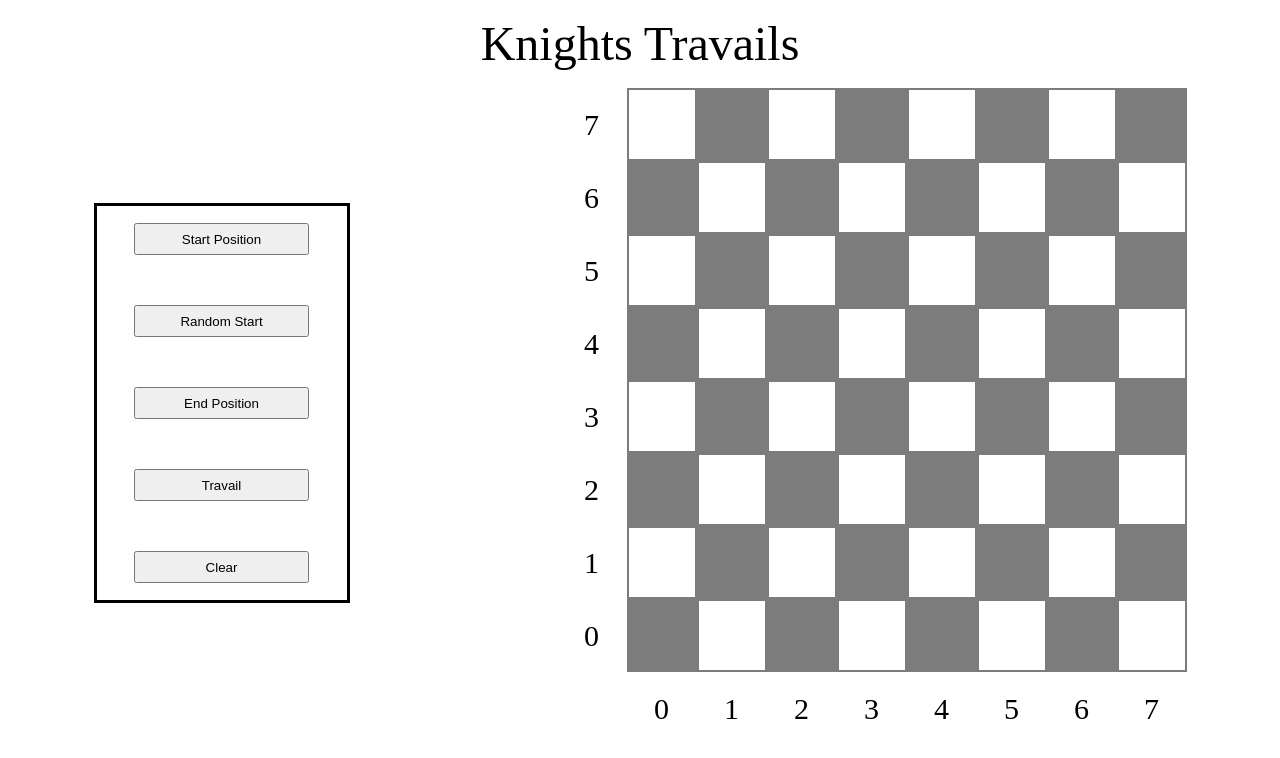
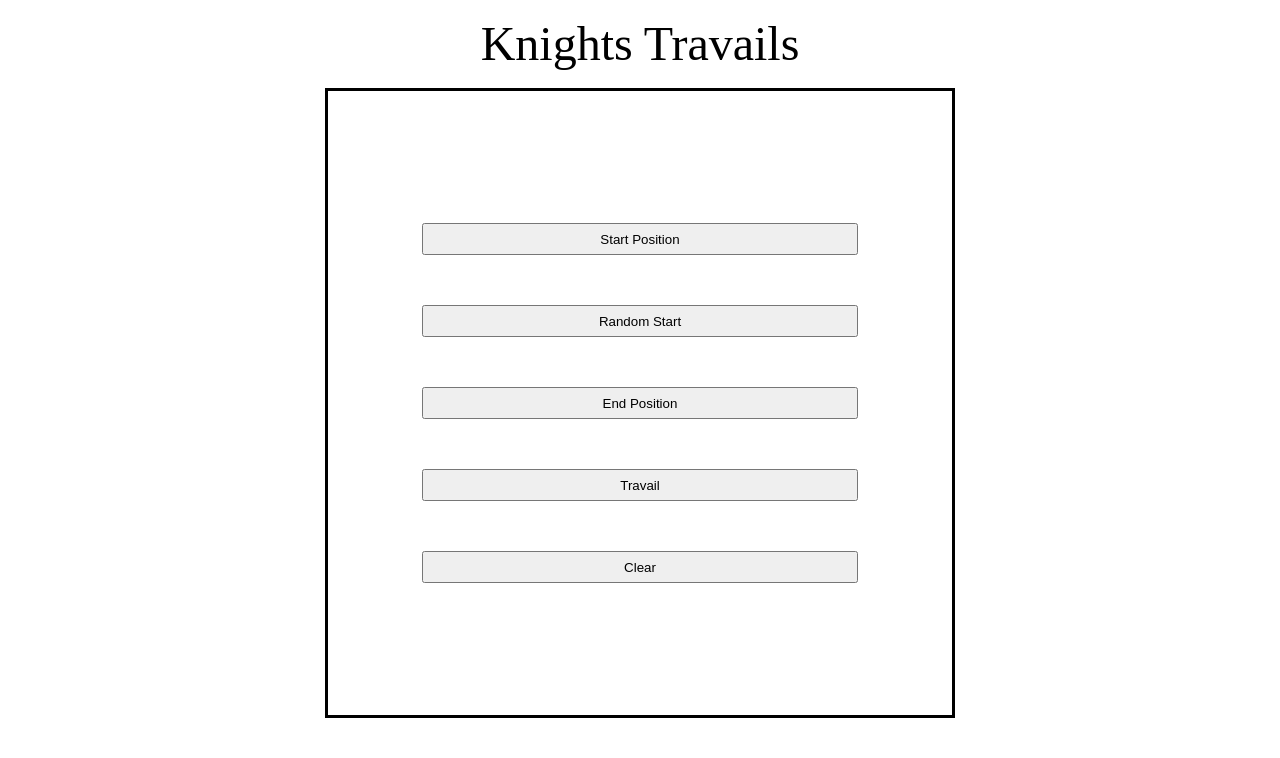
Before and after one commit to dukdukg00se/knights-travails, a website built with webpack: page dist/index.html in a window 1280 px wide. Built offline with nearby package versions, Linux system fonts and the light colour scheme.

Commit message:
Work on code to create page content

```diff
--- a/dist/index.html
+++ b/dist/index.html
@@ -12,7 +12,10 @@
 
 
 <body>
-  <header>
+  <div id="content">
+
+  </div>
+  <!-- <header>
     <h1>Knights Travails</h1>
   </header>
 
@@ -126,8 +129,6 @@
 
 
     </section>
-  </main>
-
-
+  </main> -->
 </body>
 </html>
--- a/dist/main.js
+++ b/dist/main.js
@@ -63,8 +63,47 @@ class Tree {
   }
 }
 
-let startPt = [0,0];
-let endPt = [1,7];
+function createHeader() {
+  const header = document.createElement('header');
+  const pageTitle = document.createElement('h1');
+  pageTitle.textContent = 'Knights Travails';
+  header.append(pageTitle);
+  return header;
+}
 
-let kTree = new Tree(startPt, endPt);
-console.log(kTree.getPath())
+function createUI() {
+  const ui = document.createElement('section');
+  const startBtn = document.createElement('button');
+  const randomBtn = document.createElement('button');
+  const endBtn = document.createElement('button');
+  const travailBtn = document.createElement('button');
+  const clearBtn = document.createElement('button');
+
+  startBtn.type = 'button';
+  randomBtn.type = 'button';
+  endBtn.type = 'button';
+  travailBtn.type = 'button';
+  clearBtn.type = 'button';
+
+  startBtn.textContent = 'Start Position';
+  randomBtn.textContent = 'Random Start';
+  endBtn.textContent = 'End Position';
+  travailBtn.textContent = 'Travail';
+  clearBtn.textContent = 'Clear';
+
+  ui.append(startBtn, randomBtn, endBtn, travailBtn, clearBtn);
+  return ui;
+}
+
+function createBoard() {
+
+}
+
+function createMainContent() {
+  const main = document.createElement('main');
+  main.append(createUI());
+  return main;
+}
+
+const contentContainer = document.getElementById('content');
+contentContainer.append(createHeader(), createMainContent());
```
